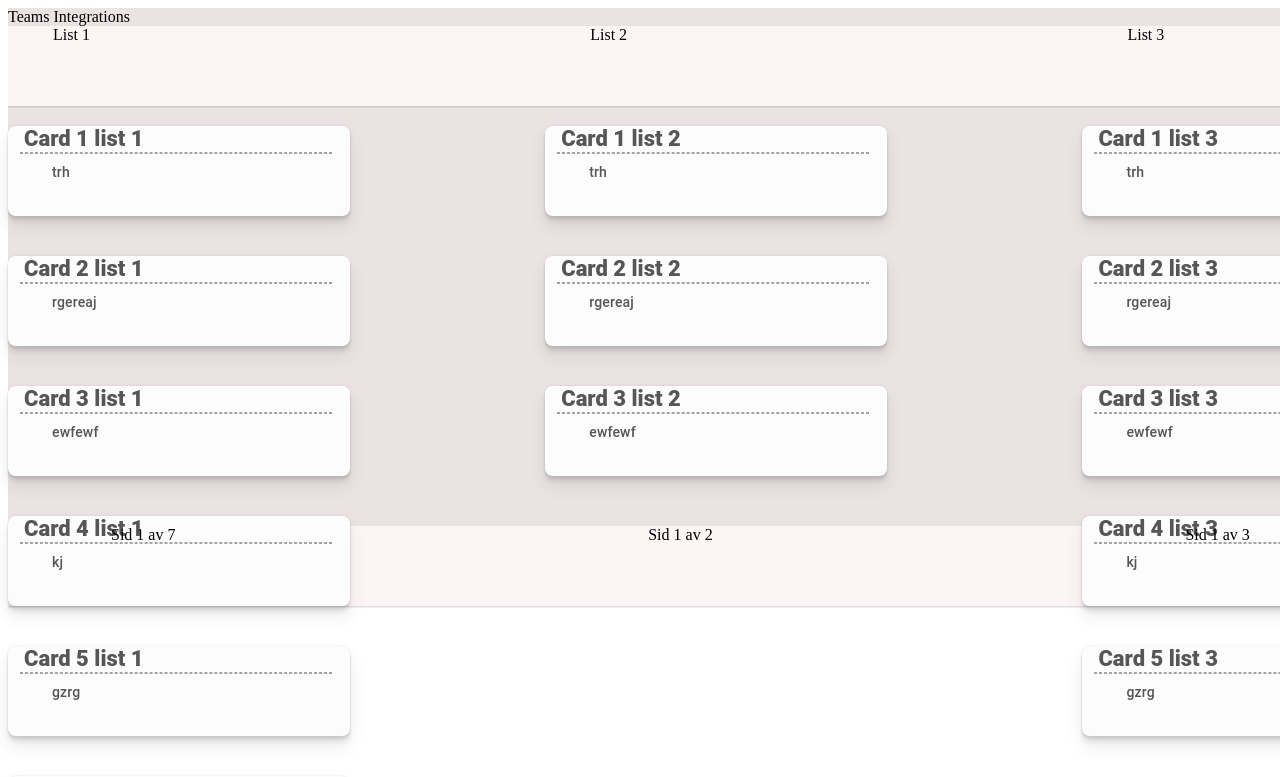
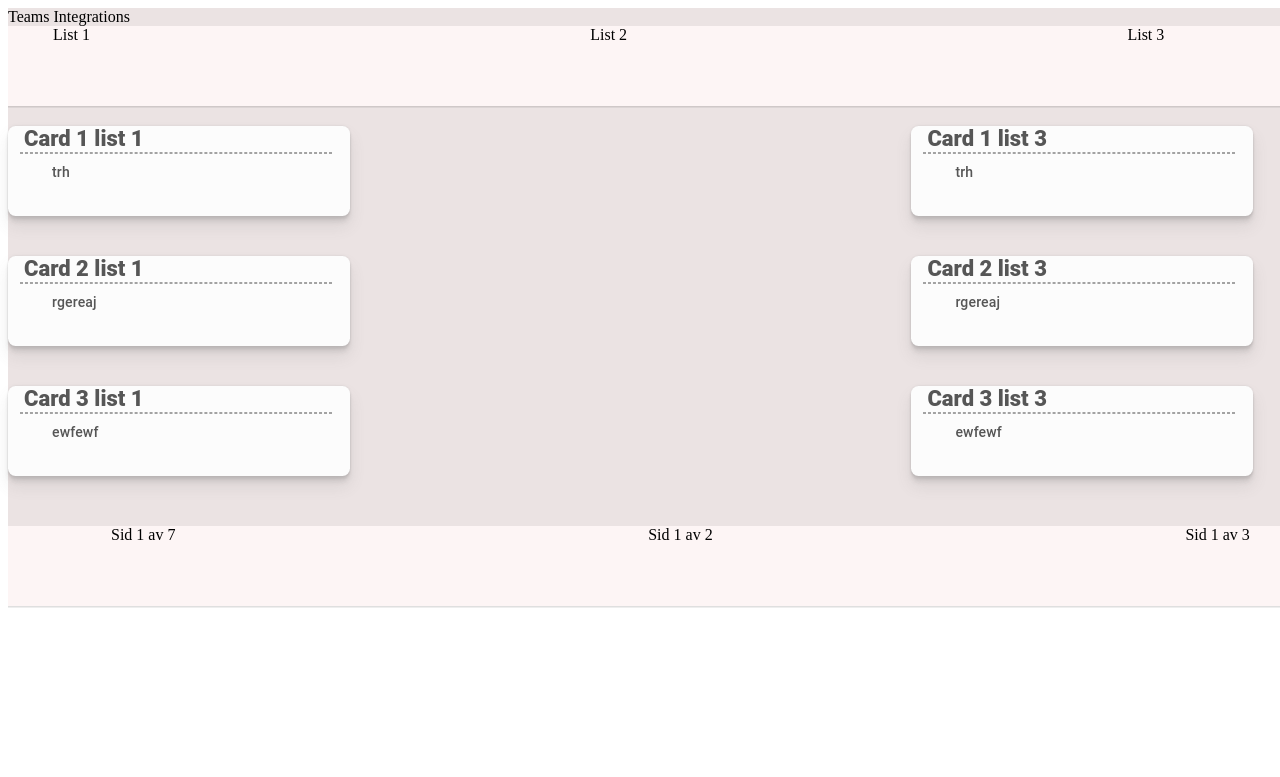
Before and after one commit to FredrikHj/TeamsIntegrations_Info-Windgets, a React (Create React App) app: page / in a window 1280 px wide. Shown: the top 777 px of the page. Built offline with nearby package versions, Linux system fonts and the light colour scheme.

Commit message:
Working with get correct showable data = Done

```diff
--- a/src/App.js
+++ b/src/App.js
@@ -39,18 +39,10 @@ const App = () => {
   }
   */
   useEffect(() => {
-    let promiseFooterArr = new Promise(success => {
-      window.onload = (event) => {
-
-        success();
-      };
-
-    })
-    promiseFooterArr.then((data) => {
-      //setFooterCalc(true);
-    })
-    saveHeightValuesIntoArr();
-    handleCardPages();
+    //if (toDoData !== undefined) {
+      saveHeightValuesIntoArr();
+      handleCardPages();
+    //}
     /*     saveHeightValuesIntoArr();
     calcCardPages(); */
 
@@ -163,12 +155,13 @@ const App = () => {
     endCardIndex = currentSideNr*cardOfPage;// End index
 
     if (incommingItem.length > cardOfPage) slicedList = incommingItem.slice(startCardIndex, endCardIndex);
+    if (incommingItem.length < cardOfPage) slicedList = incommingItem;
     console.log("TCL: fixShowingCards -> incommingItem", incommingItem)
-    //if (incommingItem.length < cardOfPage) slicedList = incommingItem;
 
 
-    return incommingItem;
+    return slicedList;
   }
+  console.log("TCL: App -> toDoData", toDoData)
 
   return (
     <div id="appbody">
--- a/src/components/data/toDoList.js
+++ b/src/components/data/toDoList.js
@@ -2,100 +2,42 @@ export let toDoList = [
     {
       toDoHeadLine: 'List 1',
       toDoCards: [
-        {
-          cardHedline: 'Card 1 list 1',
-          cardContent: 'trh',
-        },
-        {
-          cardHedline: 'Card 2 list 1',
-          cardContent: 'rgereaj',
-        },
-        {
-          cardHedline: 'Card 3 list 1',
-          cardContent: 'ewfewf',
-        },
-        {
-          cardHedline: 'Card 4 list 1',
-          cardContent: 'kj',
-        },
-        {
-          cardHedline: 'Card 5 list 1',
-          cardContent: 'gzrg',
-        },
-        {
-          cardHedline: 'Card 6 list 1',
-          cardContent: 'kiul',
-        },
-        {
-          cardHedline: 'Card 7 list 1',
-          cardContent: '.jgk.',
-        },
-        {
-          cardHedline: 'Card 8 list 1',
-          cardContent: 'kigullguij',
-        },
-        {
-          cardHedline: 'Card 9 list 1',
-          cardContent: 'kiguldWAlguij',
-        },
-        {
-          cardHedline: 'Card 10 list 1',
-          cardContent: 'ferge',
-        },
+        { cardHedline: 'Card 1 list 1', cardContent: 'trh'},
+        { cardHedline: 'Card 2 list 1', cardContent: 'rgereaj'},
+        { cardHedline: 'Card 3 list 1', cardContent: 'ewfewf'},
+        { cardHedline: 'Card 4 list 1', cardContent: 'kj'},
+        { cardHedline: 'Card 5 list 1', cardContent: 'gzrg'},
+        { cardHedline: 'Card 6 list 1', cardContent: 'kiul'},
+        { cardHedline: 'Card 7 list 1', cardContent: '.jgk.'},
+        { cardHedline: 'Card 8 list 1', cardContent: 'kigullguij'},
+        { cardHedline: 'Card 9 list 1', cardContent: 'kiguldWAlguij'},
+        { cardHedline: 'Card 10 list 1', cardContent: 'ferge'},
       ]
     },
     {
       toDoHeadLine: 'List 2',
       toDoCards: [
-        {
-          cardHedline: 'Card 1 list 2',
-          cardContent: 'trh',
-        },
-        {
-          cardHedline: 'Card 2 list 2',
-          cardContent: 'rgereaj',
-        },
-        {
-          cardHedline: 'Card 3 list 2',
-          cardContent: 'ewfewf',
-        }
+        { cardHedline: 'Card 1 list 2', cardContent: 'trh'},
+        { cardHedline: 'Card 2 list 2', cardContent: 'rgereaj'},
+        { cardHedline: 'Card 3 list 2', cardContent: 'ewfewf'}
       ]
     },
     {
       toDoHeadLine: 'List 3',
       toDoCards: [
-        {
-          cardHedline: 'Card 1 list 3',
-          cardContent: 'trh',
-        },
-        {
-          cardHedline: 'Card 2 list 3',
-          cardContent: 'rgereaj',
-        },
-        {
-          cardHedline: 'Card 3 list 3',
-          cardContent: 'ewfewf',
-        },
-        {
-          cardHedline: 'Card 4 list 3',
-          cardContent: 'kj',
-        },
-        {
-          cardHedline: 'Card 5 list 3',
-          cardContent: 'gzrg',
+        { cardHedline: 'Card 1 list 3', cardContent: 'trh'},
+        { cardHedline: 'Card 2 list 3', cardContent: 'rgereaj'},
+        { cardHedline: 'Card 3 list 3', cardContent: 'ewfewf'},
+        { cardHedline: 'Card 4 list 3', cardContent: 'kj'},
+        { cardHedline: 'Card 5 list 3', cardContent: 'gzrg',
         }
       ]
     },
     {
       toDoHeadLine: 'list 4',
       toDoCards: [
-        {
-          cardHedline: 'Card 1 list 4',
-          cardContent: 'trh',
-        },
-        {
-          cardHedline: 'Card 2 list 4',
-          cardContent: 'trh',
+        { cardHedline: 'Card 1 list 4', cardContent: 'trh'},
+        { cardHedline: 'Card 2 list 4', cardContent: 'trh',
         }
       ]
     }
--- a/src/components/structure/toDoCards.js
+++ b/src/components/structure/toDoCards.js
@@ -1,18 +1,19 @@
 import React from 'react';
 export const ToDoCards = (props) => {
 
+    // All of the props collected in one spot
+    let { mainTodoList, refHeightCardsArr, listIndex, fixShowingCards, } = props;
     return(
         <>
-            <section key={ props.listIndex+1 } className="toDoitemListContainer">
+            <section key={ listIndex+1 } className="toDoitemListContainer">
                 {
-                    props.fixShowingCards.map((item, index) => {
+                    fixShowingCards.map((item, index) => {
                     // Force the push function only pushing the actual elements
 
-                    if (props.refHeightCardsArr[props.listIndex].length <= index) props.refHeightCardsArr[props.listIndex].push(React.createRef());
-                        //console.log(props.refHeightCardsArr);
+                    if (refHeightCardsArr[listIndex].length <= index) refHeightCardsArr[listIndex].push(React.createRef());
 
                         return(
-                            <div key={ index } className="toDoCardBoxes" ref={ props.refHeightCardsArr[props.listIndex][index]}>
+                            <div key={ index } className="toDoCardBoxes" ref={ refHeightCardsArr[listIndex][index]}>
                                 <div className="toDoCardHeadLine">{ item.cardHedline }</div>
                                 <hr></hr>
                                 <div className="toDoCardHeadContent">{ item.cardContent }</div>
@@ -21,16 +22,16 @@ export const ToDoCards = (props) => {
                     })
                 }
             </section>
-            <section key={ props.listIndex } className="toDoitemListContainer hidden">
+            {/* The original container is hidden, this section is just for calculating the the pages the amount of cards are taking  */}
+            <section key={ listIndex } className="toDoitemListContainer hidden">
                 {
-                    props.mainTodoList.map((item, index) => {
+                    mainTodoList.map((item, index) => {
                     // Force the push function only pushing the actual elements
 
-                    if (props.refHeightCardsArr[props.listIndex].length <= index) props.refHeightCardsArr[props.listIndex].push(React.createRef());
-                        //console.log(props.refHeightCardsArr);
+                    if (refHeightCardsArr[listIndex].length <= index) refHeightCardsArr[listIndex].push(React.createRef());
 
                         return(
-                            <div key={ index } className="toDoCardBoxes" ref={ props.refHeightCardsArr[props.listIndex][index]}>
+                            <div key={ index } className="toDoCardBoxes" ref={ refHeightCardsArr[listIndex][index]}>
                                 <div className="toDoCardHeadLine">{ item.cardHedline }</div>
                                 <hr></hr>
                                 <div className="toDoCardHeadContent">{ item.cardContent }</div>
```
